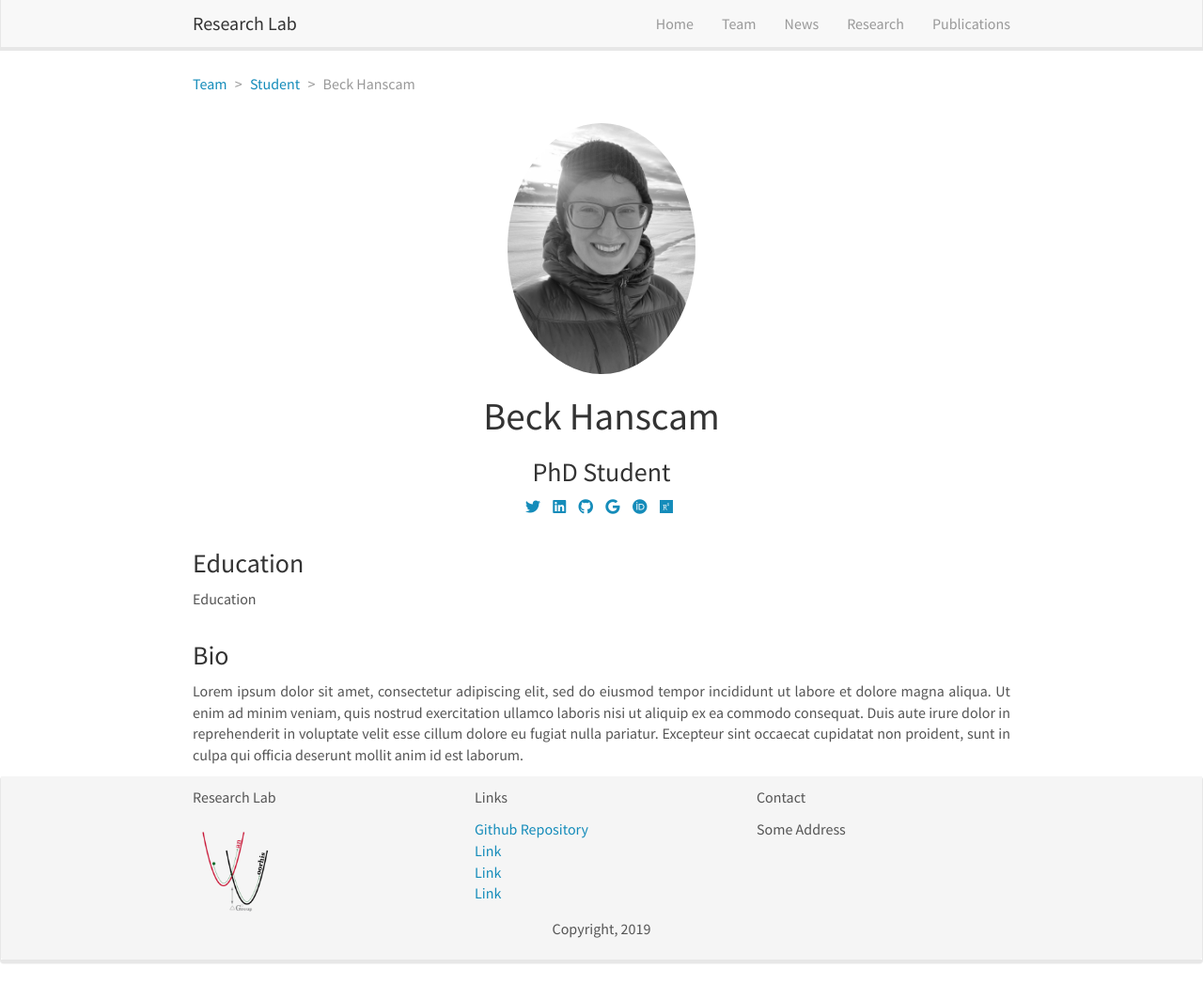
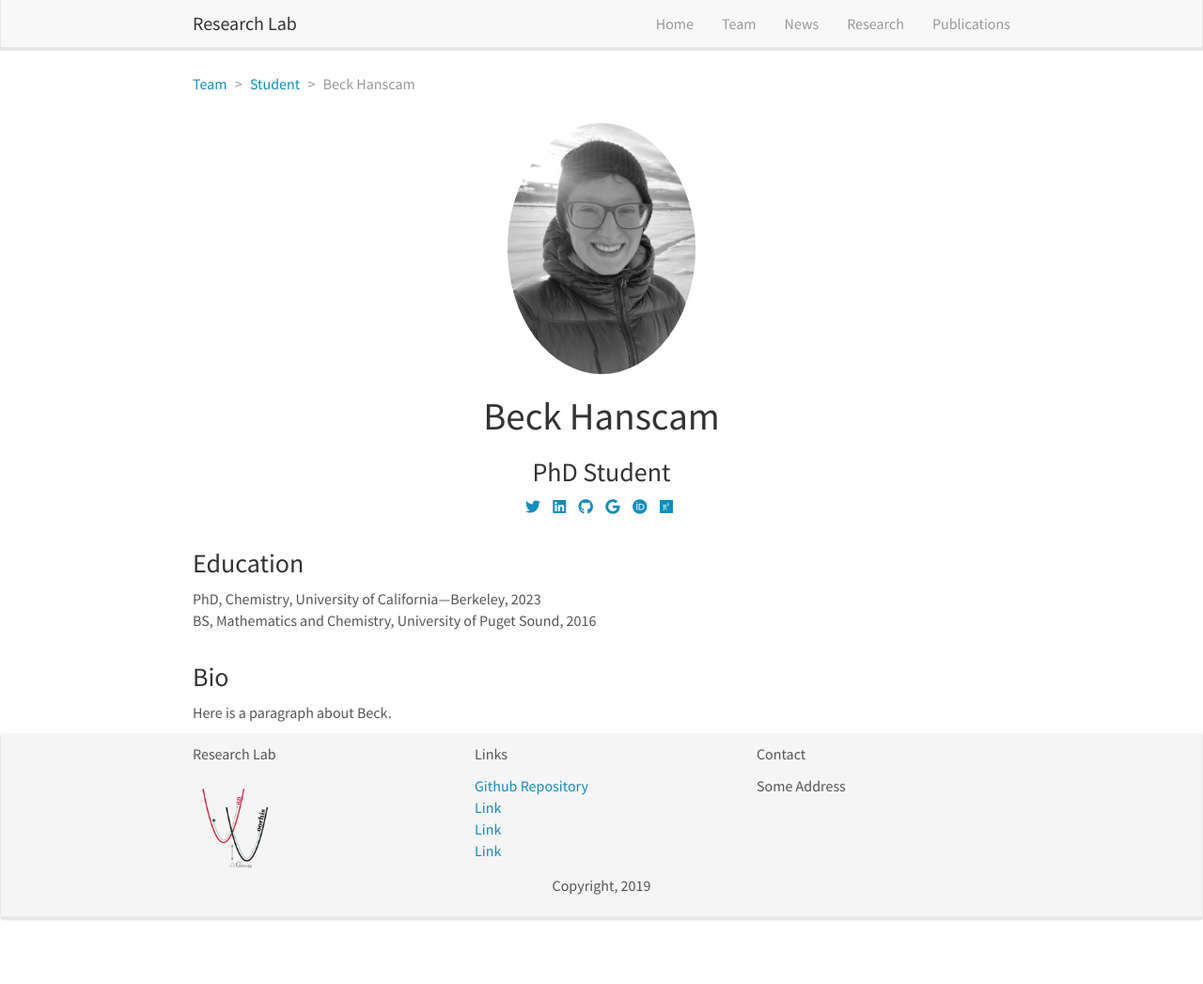
Before and after one commit to troyvvgroup/troyvvgroup.github.io, a Jekyll site: the page built from _pages/team/_posts/2016-10-01-researcher-student.md, in a window 1280 px wide and 1047 px high. Shown: the whole window at 94% size. Built offline with Jekyll 4.4.1, drawn with Linux system fonts in a browser that asks for light colours; nearby versions of some CDN libraries.

Commit message:
Update 2016-10-01-researcher-student.md

```diff
--- a/_pages/team/_posts/2016-10-01-researcher-student.md
+++ b/_pages/team/_posts/2016-10-01-researcher-student.md
@@ -14,7 +14,8 @@ social:
     orcid: https://orcid.org/
     research-gate: https://www.researchgate.net/
 education:
- - Education
+ - PhD, Chemistry, University of California—Berkeley, 2023
+ - BS, Mathematics and Chemistry, University of Puget Sound, 2016
 ---
 
-Lorem ipsum dolor sit amet, consectetur adipiscing elit, sed do eiusmod tempor incididunt ut labore et dolore magna aliqua. Ut enim ad minim veniam, quis nostrud exercitation ullamco laboris nisi ut aliquip ex ea commodo consequat. Duis aute irure dolor in reprehenderit in voluptate velit esse cillum dolore eu fugiat nulla pariatur. Excepteur sint occaecat cupidatat non proident, sunt in culpa qui officia deserunt mollit anim id est laborum.
+Here is a paragraph about Beck.
```
